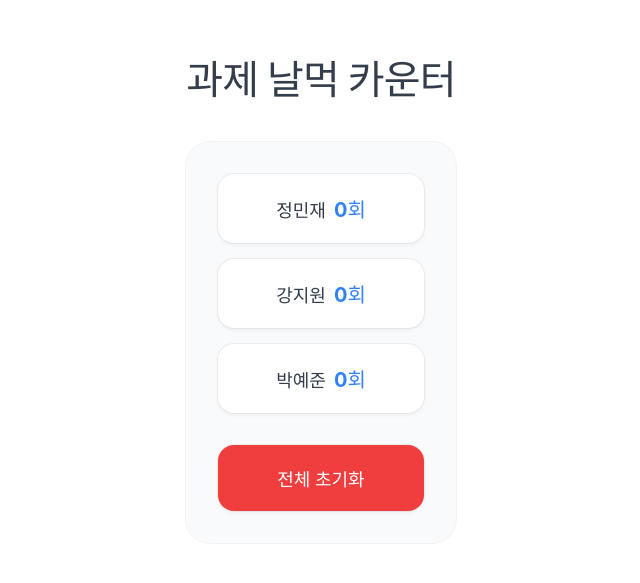
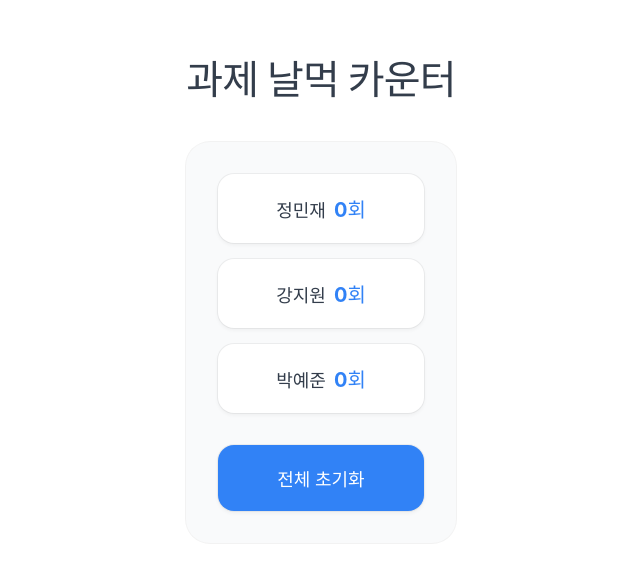
Before and after one commit to clwmfksek/jungminjae, a React (Vite) app: page / in a window 1280 px wide. Shown: the part 113-696 px from the top of the page, without its empty margins (319-959 px from the left). Built offline with nearby package versions, Linux system fonts and the light colour scheme.

Commit message:
fix:particle add

```diff
--- a/src/App.css
+++ b/src/App.css
@@ -1,7 +1,8 @@
 :root {
   --primary: #333D4B;
   --secondary: #3182F6;
-  --danger: #F03E3E;
+  --secondary-hover: #1B64DA;
+  --secondary-active: #1B64DA;
   --background: #FFFFFF;
   --card-background: #F9FAFB;
   --text-primary: #333D4B;
@@ -92,9 +93,23 @@ button {
   font-size: 1.125rem;
   font-weight: 600;
   cursor: pointer;
-  transition: all 0.2s ease;
+  transition: all 0.15s ease;
   box-shadow: 0 0 0 1px rgba(0, 0, 0, 0.05),
               0 2px 4px rgba(0, 0, 0, 0.05);
+  position: relative;
+  overflow: hidden;
+}
+
+button::after {
+  content: '';
+  position: absolute;
+  top: 0;
+  left: 0;
+  right: 0;
+  bottom: 0;
+  background: rgba(0, 0, 0, 0.05);
+  opacity: 0;
+  transition: opacity 0.15s ease;
 }
 
 button:hover {
@@ -107,9 +122,21 @@ button:active {
   transform: translateY(0);
 }
 
+button:active::after {
+  opacity: 1;
+}
+
 .reset-button {
-  background-color: var(--danger);
+  background-color: var(--secondary);
   color: white;
+}
+
+.reset-button:hover {
+  background-color: var(--secondary-hover);
+}
+
+.reset-button:active {
+  background-color: var(--secondary-active);
 }
 
 .counter-value {
@@ -139,3 +166,62 @@ button:active {
     font-size: 1rem;
   }
 }
+
+.confetti-container {
+  position: fixed;
+  top: 0;
+  left: 0;
+  width: 100%;
+  height: 100%;
+  pointer-events: none;
+  z-index: 1000;
+}
+
+.confetti-style3 {
+  position: fixed;
+  pointer-events: none;
+  opacity: 0;
+}
+
+.confetti-style3.circle {
+  width: 12px;
+  height: 12px;
+  border-radius: 50%;
+  animation: confetti-pop 0.6s cubic-bezier(0.25, 0.46, 0.45, 0.94) forwards;
+}
+
+.confetti-style3.square {
+  width: 10px;
+  height: 10px;
+  border-radius: 2px;
+  animation: confetti-float 0.8s cubic-bezier(0.25, 0.46, 0.45, 0.94) forwards;
+}
+
+@keyframes confetti-pop {
+  0% {
+    transform: translate(-50%, -50%) scale(0) rotate(0deg);
+    opacity: 1;
+  }
+  60% {
+    opacity: 1;
+  }
+  100% {
+    transform: translate(var(--tx), var(--ty)) scale(1) rotate(var(--rotation));
+    opacity: 0;
+  }
+}
+
+@keyframes confetti-float {
+  0% {
+    transform: translate(-50%, -50%) scale(0) rotate(0deg);
+    opacity: 1;
+  }
+  50% {
+    opacity: 1;
+    transform: translate(calc(var(--tx) * 0.5), calc(var(--ty) * 0.5)) scale(0.8) rotate(var(--rotation));
+  }
+  100% {
+    transform: translate(var(--tx), var(--ty)) scale(0.3) rotate(calc(var(--rotation) * 2));
+    opacity: 0;
+  }
+}
--- a/src/App.tsx
+++ b/src/App.tsx
@@ -4,6 +4,17 @@ import "./App.css";
 interface PersonCount {
   name: string;
   count: number;
+}
+
+interface Confetti {
+  id: number;
+  x: number;
+  y: number;
+  color: string;
+  tx: number;
+  ty: number;
+  rotation: number;
+  type: 'circle' | 'square';
 }
 
 function App() {
@@ -18,9 +29,40 @@ function App() {
     return savedData ? JSON.parse(savedData) : initialPeople;
   });
 
+  const [confetti, setConfetti] = useState<Confetti[]>([]);
+
   useEffect(() => {
     localStorage.setItem("peopleCounters", JSON.stringify(people));
   }, [people]);
+
+  const createConfetti = () => {
+    const colors = ['#3182F6', '#00D3BE', '#FF6B6B', '#FFD93D', '#4ADE80'];
+    const newConfetti: Confetti[] = [];
+    const centerX = window.innerWidth / 2;
+    const centerY = window.innerHeight / 2;
+
+    for (let i = 0; i < 40; i++) {
+      const angle = (i / 40) * Math.PI * 2;
+      const velocity = 150 + Math.random() * 150;
+      const tx = Math.cos(angle) * velocity;
+      const ty = Math.sin(angle) * velocity;
+      const rotation = Math.random() * 360;
+
+      newConfetti.push({
+        id: Date.now() + i,
+        x: centerX,
+        y: centerY,
+        color: colors[Math.floor(Math.random() * colors.length)],
+        tx,
+        ty,
+        rotation,
+        type: Math.random() > 0.5 ? 'circle' : 'square'
+      });
+    }
+
+    setConfetti(newConfetti);
+    setTimeout(() => setConfetti([]), 800);
+  };
 
   const incrementCount = (index: number) => {
     setPeople((currentPeople) => {
@@ -36,10 +78,31 @@ function App() {
   const resetCount = () => {
     setPeople(initialPeople);
     localStorage.setItem("peopleCounters", JSON.stringify(initialPeople));
+    createConfetti();
   };
 
   return (
     <>
+      <div className="confetti-container">
+        {confetti.map((conf) => {
+          const style = {
+            left: `${conf.x}px`,
+            top: `${conf.y}px`,
+            backgroundColor: conf.color,
+            '--tx': `${conf.tx}px`,
+            '--ty': `${conf.ty}px`,
+            '--rotation': `${conf.rotation}deg`
+          } as React.CSSProperties;
+
+          return (
+            <div
+              key={conf.id}
+              className={`confetti-style3 ${conf.type}`}
+              style={style}
+            />
+          );
+        })}
+      </div>
       <h1>과제 날먹 카운터</h1>
       <div className="card">
         {people.map((person, index) => (
```
